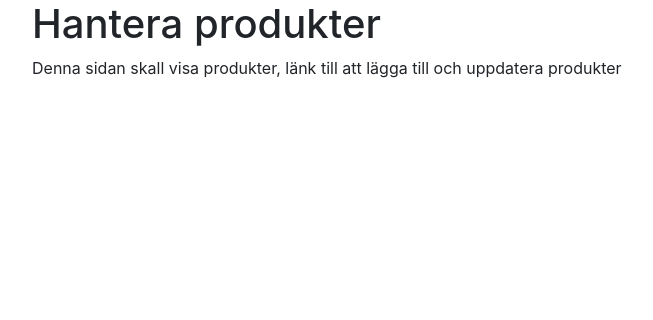
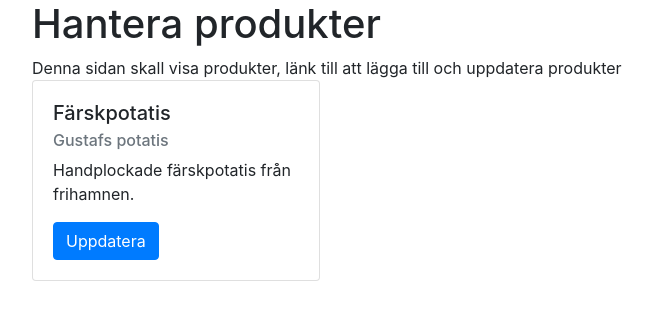
Before and after one commit to Augustaublet/Narproducerat, a Flask app: page /manage_product in a window 1280 px wide. Shown: the part 56-376 px from the top of the page, without its empty margins (53-706 px from the left). Run offline with Flask 2, Linux system fonts and the light colour scheme; some libraries are stand-ins or nearby versions.

Commit message:
laggt till produkt kort

```diff
--- a/templates/manage_product.html
+++ b/templates/manage_product.html
@@ -8,4 +8,16 @@ Add Product
 <div>Denna sidan skall visa produkter, länk till att lägga till och uppdatera produkter </div>
 
 
+
+<div class="card" style="width: 18rem;">
+    <div class="card-body">
+      <h5 class="card-title">Färskpotatis</h5>
+      <h6 class="card-subtitle mb-2 text-muted">Gustafs potatis</h6>
+      <p class="card-text">Handplockade färskpotatis från frihamnen.</p>
+
+      <a class="btn btn-primary"  href="/add_product" class="card-link">Uppdatera</a>
+    </div>
+  </div>
+
+
 {% endblock %}
```
